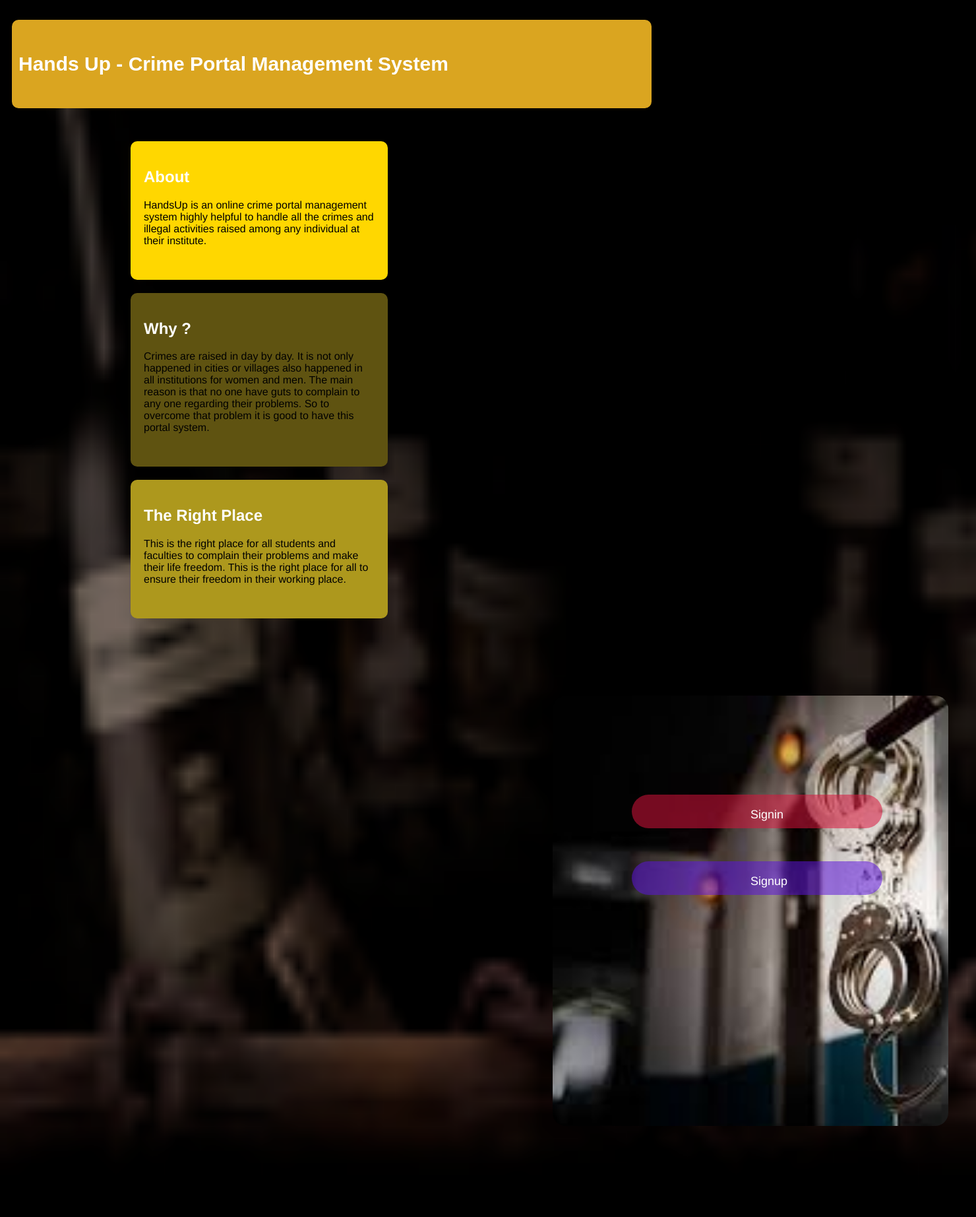
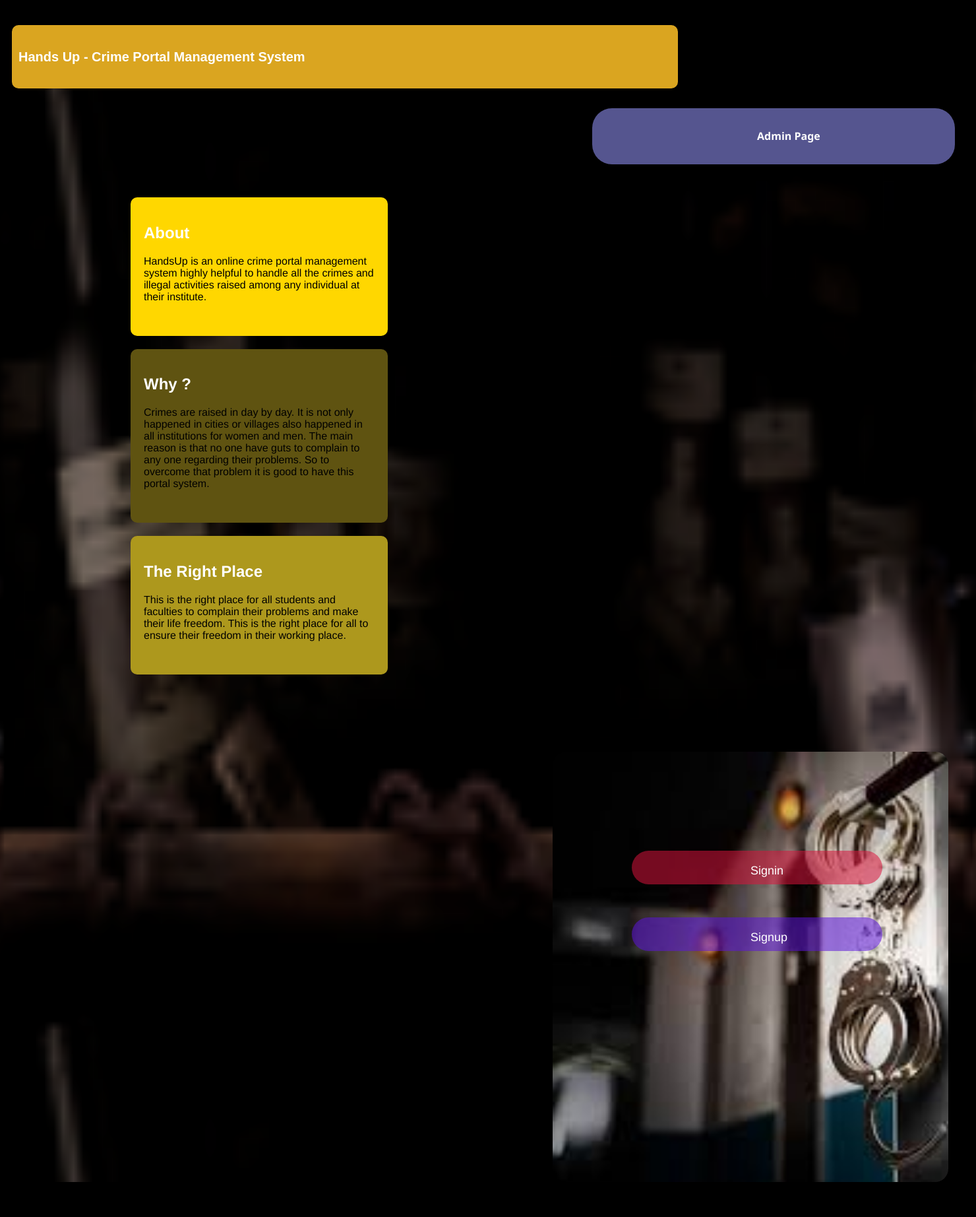
Before and after one commit to Ash515/HandsUp, a Flask app: page / in a window 1480 px wide. Shown: the whole page at 66% size. After the commit the page ends 1791 px from the top, so only its background shows below. Run offline with Flask 2, Linux system fonts and the light colour scheme; some libraries are stand-ins or nearby versions.

Commit message:
updated new files

```diff
--- a/server.py
+++ b/server.py
@@ -25,7 +25,9 @@
 
 @app.route('/userlogin',methods=['POSt','GET'])
 def userlogin():
+
     if request.method=='POST':
+        message="Please fill the login "
         username=request.form['u_name']
         userpassword=request.form['u_psw']
         cursor=mysql.connection.cursor(MySQLdb.cursors.DictCursor)
@@ -79,6 +81,48 @@
     # Show registration form with message (if any)
      return render_template('signup.htm', msg=msg)
 
+@app.route('/adminindex')
+def adminindex():
+    return render_template('admin.html')
+
+@app.route('/adminlogin')
+def adminlogin():
+   return render_template('adminlogin.html')
+
+@app.route('/adminregistration',methods=['POST','GET'])
+def adminregistration():
+    if request.method=='POST':
+        msg=""
+        adminname=request.form['admin_uname']
+        adminemail=request.form['admin_email']
+        adminpassword=request.form['admin_psw']
+        cursor=mysql.connection.cursor(MySQLdb.cursors.DictCursor)
+        account=cursor.execute('SELECT * FROM admin WHERE adminemail=%s',(adminemail,))
+        if account :
+            msg="Account already exists in this email Id"
+        elif not re.match(r'[^@]+@[^@]+\.[^@]+',adminemail):
+            msg = 'Invalid email address!'
+        elif not re.match(r'[A-Za-z0-9]+', adminname):
+            msg = 'Username must contain only characters and numbers!'
+        elif not adminname or not adminpassword or not adminemail:
+            msg = 'Please fill out the form!'
+        else:
+            cursor.execute('INSERT INTO admin VALUES (%s, %s, %s)', (adminname, adminemail, adminpassword))
+            mysql.connection.commit()
+            msg = 'You have successfully registered!'
+            #after successfully inserted redirect to loginpage
+            return render_template('adminlogin.html')
+    elif request.method == 'POST':
+        # Form is empty... (no POST data)
+        msg = 'Please fill out the form!'
+    # Show registration form with message (if any)
+        return render_template('adminsignup.html', msg=msg)
+
+
+
+
+    return render_template('adminsignup.html')
+
 
 
 
--- a/static/admin.css
+++ b/static/admin.css
@@ -1,6 +1,8 @@
 body{
-    background-image: url("./images/admin.png");
+    background-image: url("/static/images/adminindex.png");
+    background-size: 1550px 900px ;
     background-position: cover;
+    font-family:'Gill Sans', 'Gill Sans MT', Calibri, 'Trebuchet MS', sans-serif;
 }
 
 .header{
--- a/static/style.css
+++ b/static/style.css
@@ -1,24 +1,38 @@
 body{
-    background-color: rgba(165, 66, 107, 0.808);
+    background-color: rgba(241, 251, 252, 0.808);
     width:100%;
     height:100%;
     background-image: url('/images/bgimg.png');
     background-size: cover;
 }
+a{
+    text-decoration: none;
+    color:white;
+}
 .header{
     font-family: Arial, "Helvetica Neue", Helvetica, sans-serif;
-    font-size:30px;
+    font-size:20px;
     color:white;
     margin-top: 30px;
     margin-left: 10px;
-    margin-right: 500px;
-    display: block;
+    width:1000px;
+    display:inline-flex;
     background-color: goldenrod;
     padding-top: 10px;
     padding-bottom: 10px;
     padding-left: 10px;
     border-radius: 10px;
 
+}
+#header{
+    width:300px;
+    margin-left:890px ;
+    background-color: rgb(85, 85, 143);
+    font-family: 'Segoe UI', Tahoma, Geneva, Verdana, sans-serif;
+    font-size:16px;
+    border-radius: 30px;
+    padding-left: 250px;
+    cursor: pointer;
 }
 .main{
     padding-top:20px;
@@ -28,7 +42,7 @@
     float: right;
     width:730px;
 
-    height:820px; /* Should be removed. Only for demonstration */
+    height:100px; /* Should be removed. Only for demonstration */
   }
   .col1 {
     float: left;
--- a/template/admin.html
+++ b/template/admin.html
@@ -7,9 +7,9 @@
     <body>
         <div class="main">
             <div class="header">
-                <h3>Welcome to Handsup</h3>
-                <h3 id="log"><a href="adminlogin.html">Login</a></h3>
-                <h3 id=reg><a href="adminsignup.html">Register</a></h3>
+                <h3>Welcome to Handsup | Administrator Page</h3>
+                <h3 id="log"><a href="/adminlogin">Login</a></h3>
+                <h3 id=reg><a href="/adminregistration">Register</a></h3>
             </div>
             <div class="about">
                 <h2>One platform for handling all crimes at Institute levels</h2>
--- a/template/index.html
+++ b/template/index.html
@@ -10,6 +10,9 @@
     <body>
         <div class="header">
             <h4>Hands Up - Crime Portal Management System</h4>
+        </div>
+        <div class="header" id="header">
+           <a href="/adminindex"><h4>Admin Page</h4></a>
         </div>
         <div class="main">
            <div class="col1">
--- a/template/login.html
+++ b/template/login.html
@@ -134,7 +134,9 @@
     <button type="submit">Sign In</button>
     <label>
       <input type="checkbox" checked="checked" name="remember"> Remember me
+      {{message}}
     </label>
+
   </div>
 
 
@@ -146,7 +148,7 @@
   <div class="sign"><center><a href="{{url_for('userregistration')}}" style="text-decoration: none;color:white"><div id="SU">Sign Up</div></a></center></div>
 
 </div>
-{{message}}
+
 </div>
 </div>
 </body>
```
Also changed, not shown: template/adminlogin.html (+6 -6 lines), template/adminsignup.html (+8 -14 lines), static/images/admin.png (deleted), static/images/adminindex.png (added), static/images/adminlogin.jpg (added), static/images/adminsignup.jpg (added).
